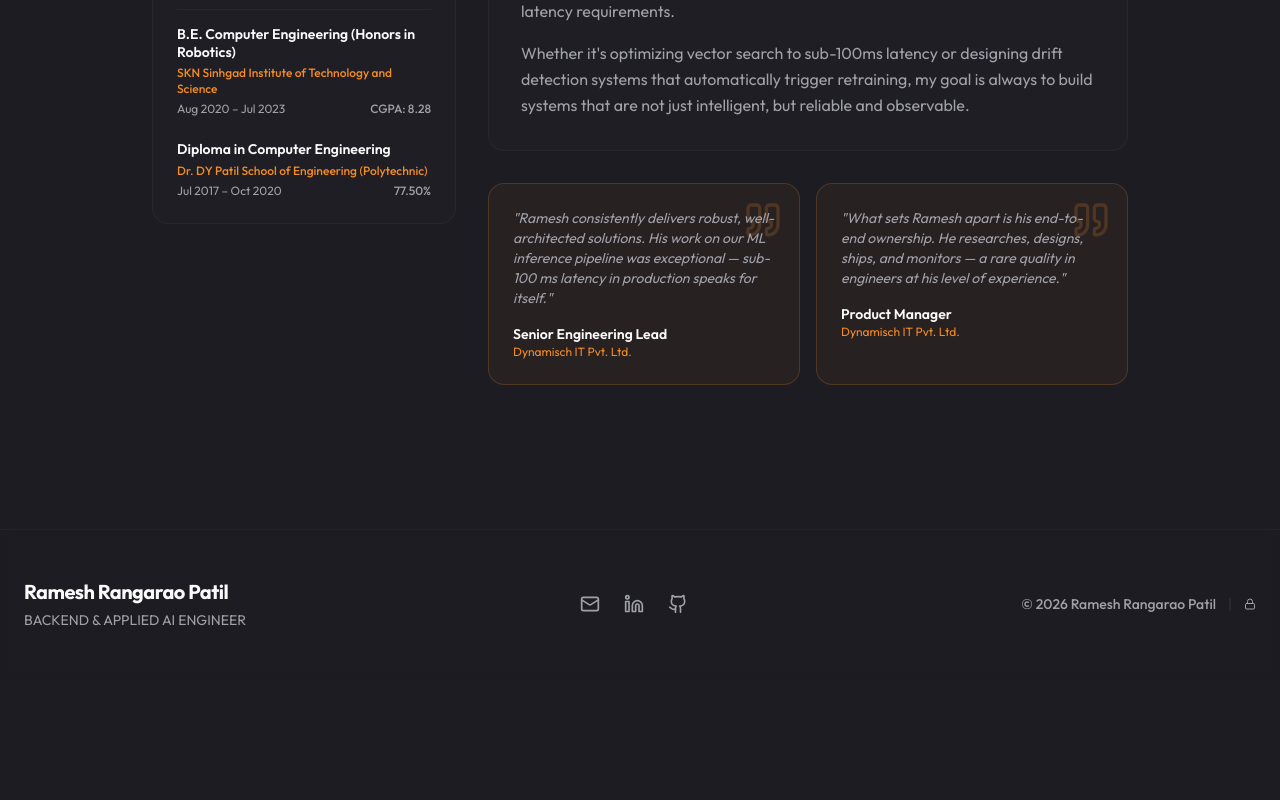
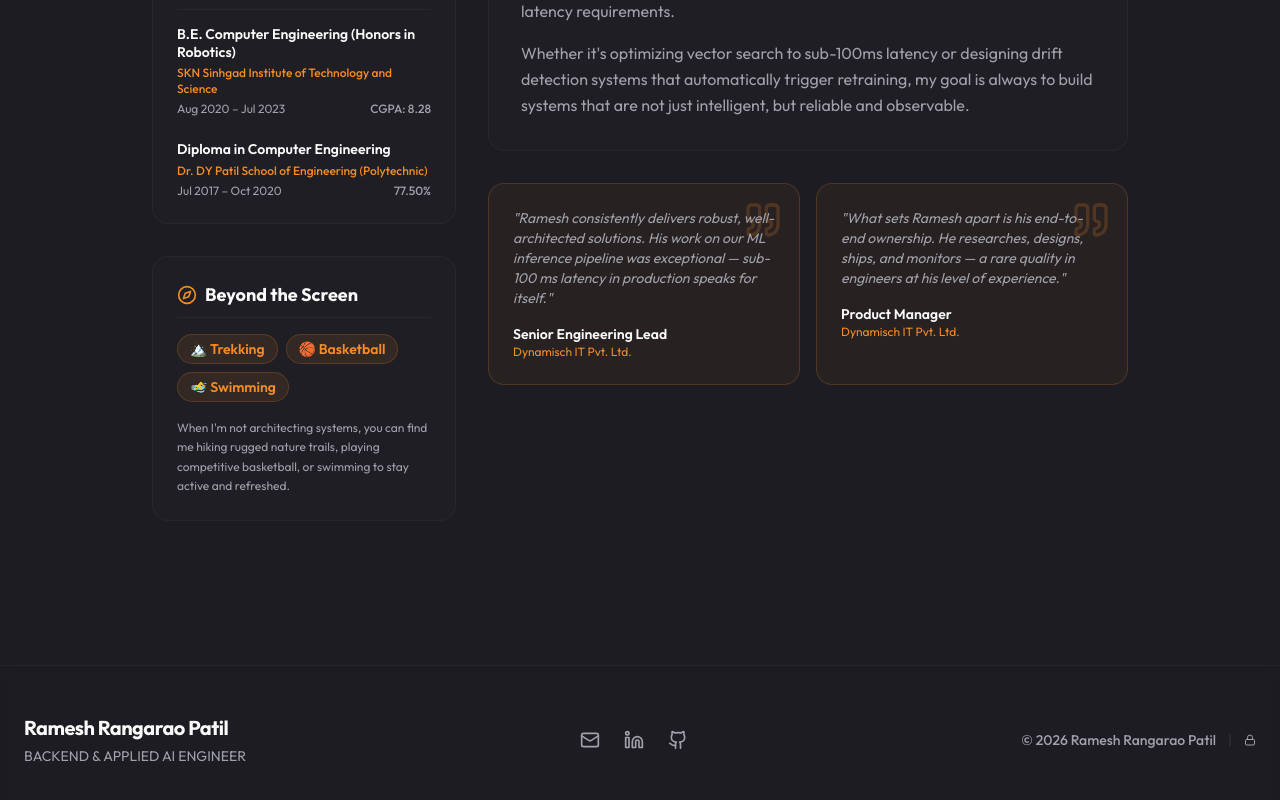
Before and after one commit to Rameshrpatil/Portfolio, a React (Vite) app in the folder frontend/: page /about in a window 1280 px wide. Shown: the part 865-1665 px from the top of the page. Before the commit the page ends 1543 px from the top, so only its background shows below. Built offline with nearby package versions, Linux system fonts and the light colour scheme; no server answers.

Commit message:
Add dedicated Hobbies card to About page

```diff
--- a/frontend/src/pages/About.tsx
+++ b/frontend/src/pages/About.tsx
@@ -1,5 +1,5 @@
 import { motion } from "framer-motion";
-import { User, GraduationCap, MapPin, Mail, Award, Quote } from "lucide-react";
+import { User, GraduationCap, MapPin, Mail, Award, Quote, Compass } from "lucide-react";
 import resumeData from "../data/resume.json";
 const { profile, education, stats, endorsements } = resumeData;
 import SEO from "../components/SEO";
@@ -74,6 +74,21 @@ export default function About() {
               ))}
             </div>
           </div>
+
+          {/* Hobbies Card */}
+          <div className="bg-secondary/20 border border-border/50 rounded-2xl p-6">
+            <h3 className="font-bold text-lg mb-4 border-b border-border/50 pb-2 flex items-center gap-2">
+              <Compass className="text-primary" size={20} /> Beyond the Screen
+            </h3>
+            <div className="flex flex-wrap gap-2">
+              <span className="px-3 py-1 bg-primary/10 text-primary text-sm font-semibold rounded-full border border-primary/20 hover:bg-primary hover:text-primary-foreground transition-colors cursor-default">🏔️ Trekking</span>
+              <span className="px-3 py-1 bg-primary/10 text-primary text-sm font-semibold rounded-full border border-primary/20 hover:bg-primary hover:text-primary-foreground transition-colors cursor-default">🏀 Basketball</span>
+              <span className="px-3 py-1 bg-primary/10 text-primary text-sm font-semibold rounded-full border border-primary/20 hover:bg-primary hover:text-primary-foreground transition-colors cursor-default">🏊‍♂️ Swimming</span>
+            </div>
+            <p className="text-xs text-muted-foreground mt-4 leading-relaxed">
+              When I'm not architecting systems, you can find me hiking rugged nature trails, playing competitive basketball, or swimming to stay active and refreshed.
+            </p>
+          </div>
         </motion.div>
 
         <motion.div
```
